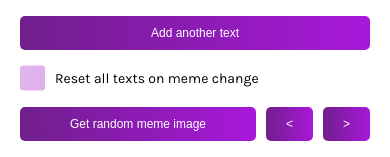
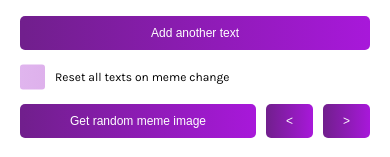
Before and after one commit to MOONcitizenX/meme_generator, a React (Create React App) app: page / in a window 390 px wide. Shown: the part 126-283 px from the top of the page. Built offline with nearby package versions, Linux system fonts and the light colour scheme; no server answers.

Commit message:
fix: fix font-size on checkbox

```diff
--- a/src/index.css
+++ b/src/index.css
@@ -183,7 +183,12 @@ body {
 	flex-shrink: 1;
 }
 
-/* Hide the browser's default checkbox */
+@media screen and (max-width: 780px) {
+	.container {
+		font-size: 12px;
+	}
+}
+
 .container input {
 	position: absolute;
 	opacity: 0;
@@ -192,7 +197,6 @@ body {
 	width: 0;
 }
 
-/* Create a custom checkbox */
 .checkmark {
 	position: absolute;
 	top: 50%;
@@ -208,24 +212,20 @@ body {
 	background-color: #ccc;
 }
 
-/* When the checkbox is checked, add a blue background */
 .container input:checked ~ .checkmark {
 	background: linear-gradient(90.41deg, #711f8d 1.14%, #a818da 100%);
 }
 
-/* Create the checkmark/indicator (hidden when not checked) */
 .checkmark:after {
 	content: '';
 	position: absolute;
 	display: none;
 }
 
-/* Show the checkmark when checked */
 .container input:checked ~ .checkmark:after {
 	display: block;
 }
 
-/* Style the checkmark/indicator */
 .container .checkmark:after {
 	left: 9px;
 	top: 5px;
```
